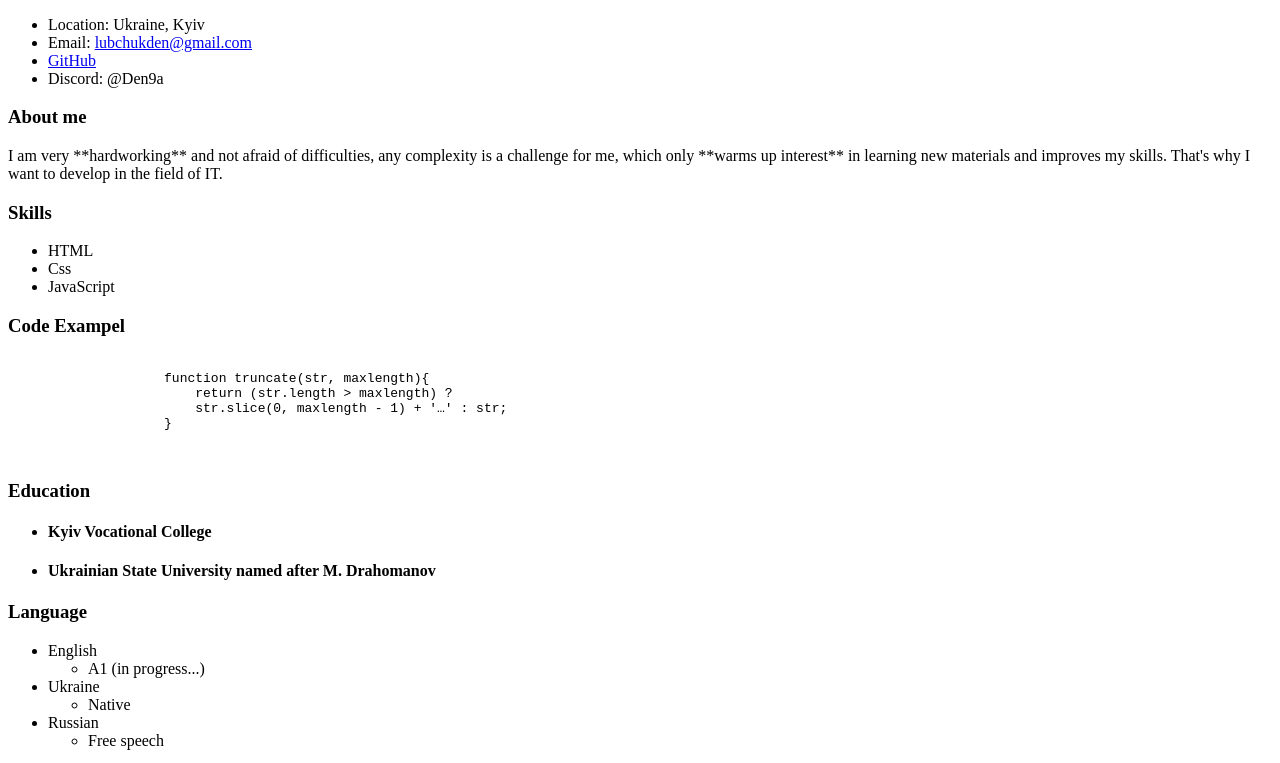
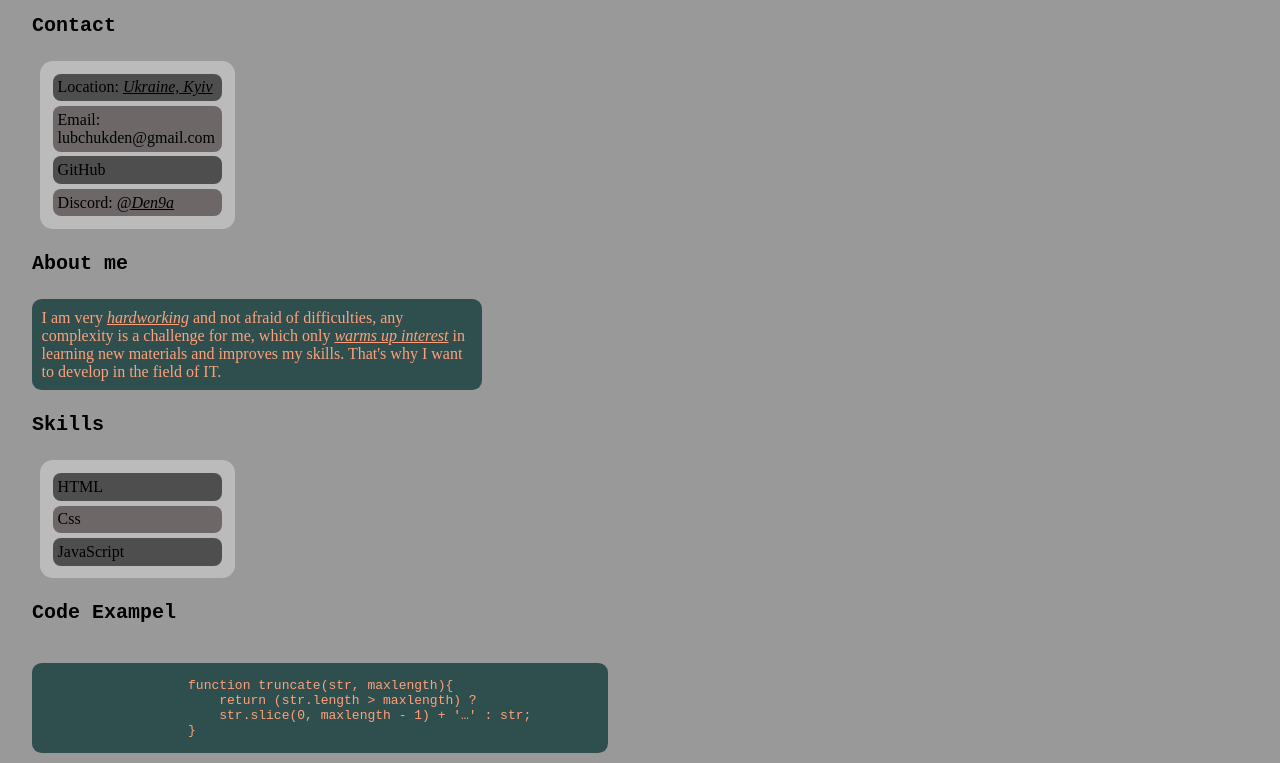
Before and after one commit to Den9a/rsschool-cv, a plain HTML site: page index.html in a window 1280 px wide. Shown: the part 152-915 px from the top of the page. Drawn offline with Linux system fonts and the light colour scheme.

Commit message:
refactor: delate unused selectors

```diff
--- a/index.html
+++ b/index.html
@@ -3,6 +3,7 @@
 <head>
     <meta charset="UTF-8">
     <meta name="viewport" content="width=device-width, initial-scale=1.0">
+    <link rel="stylesheet" href="style.css">
     <title>CV</title>
 </head>
 <body>
@@ -22,9 +23,9 @@
         </section>
         <section class="about">
             <h3 class="title_section">About me</h3>
-            <p class="text_about">I am very **hardworking** and not afraid of difficulties,
-                any complexity is a challenge for me, which only **warms up
-                interest** in learning new materials and improves my skills.
+            <p class="text_about">I am very <span>hardworking</span> and not afraid of difficulties,
+                any complexity is a challenge for me, which only <span>warms up
+                interest</span> in learning new materials and improves my skills.
                 That's why I want to develop in the field of IT.</p>
         </section>
         <section class="skills">
--- a/style.css
+++ b/style.css
@@ -1,4 +1,3 @@
-
 body {
     margin: 0;
     padding-left: 2rem;
@@ -53,27 +52,11 @@ code{
     -ms-border-radius: .8rem;
     -o-border-radius: .8rem;
 }
-.title_name {
-}
-.title_job {
-}
-.main {
-}
-.contact {
-}
 .title_section {
     font-family: 'Courier New', Courier, monospace;
     font-size: 20px;
     line-height: 1.5;
     font-weight: 700;
-
-
-}
-.contact_items {
-}
-.contact_item {
-}
-.about {
 }
 .text_about {
     width: 450px;
@@ -87,24 +70,6 @@ code{
     -moz-border-radius: .6rem;
     -ms-border-radius: .6rem;
     -o-border-radius: .6rem;
-}
-.skills {
-}
-.skills_items {
-}
-.skills_item {
-}
-.code {
-}
-.eduction {
-}
-.eduction_items {
-}
-.eduction_item {
-}
-.eduction_item_title {
-}
-.language {
 }
 li:nth-child(even) {
     padding: .3rem;
@@ -128,9 +93,6 @@ li:nth-child(odd){
     -ms-border-radius: .5rem;
     -o-border-radius: .5rem;
 }
-.language_item{}
-.lang_expiriens {
-}
 .footer {
     text-align: center;
 }
```
